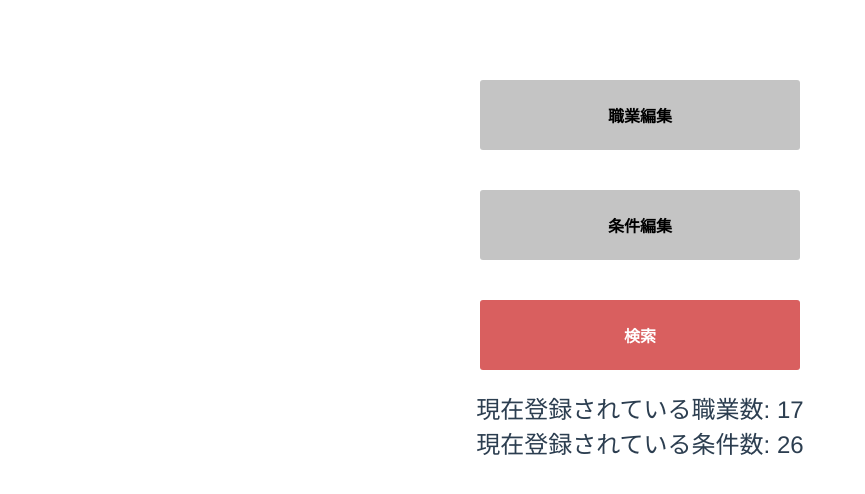
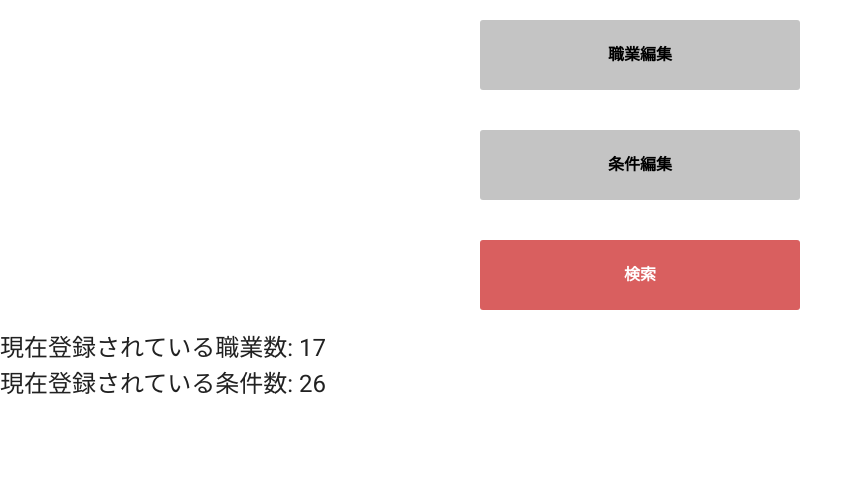
Before and after one commit to ItoNano/retty_search, a Vue app: page / in a window 1280 px wide. Shown: the top 494 px of the page, without its empty margins (0-865 px from the left). Built offline with nearby package versions, Linux system fonts and the light colour scheme.

Commit message:
vuetify導入

```diff
--- a/package.json
+++ b/package.json
@@ -13,7 +13,8 @@
     "@fortawesome/vue-fontawesome": "^0.1.10",
     "core-js": "^3.6.5",
     "vue": "^2.6.11",
-    "vue-router": "^3.3.4"
+    "vue-router": "^3.3.4",
+    "vuetify": "^2.2.11"
   },
   "devDependencies": {
     "@vue/cli-plugin-babel": "^4.4.0",
@@ -23,8 +24,11 @@
     "eslint": "^6.7.2",
     "eslint-plugin-vue": "^6.2.2",
     "node-sass": "^4.14.1",
+    "sass": "^1.19.0",
     "sass-loader": "^9.0.1",
+    "vue-cli-plugin-vuetify": "^2.0.6",
     "vue-template-compiler": "^2.6.11",
+    "vuetify-loader": "^1.3.0",
     "vuex": "^3.5.1"
   },
   "eslintConfig": {
--- a/public/index.html
+++ b/public/index.html
@@ -6,6 +6,8 @@
     <meta name="viewport" content="width=device-width,initial-scale=1.0">
     <link rel="icon" href="<%= BASE_URL %>favicon.ico">
     <title><%= htmlWebpackPlugin.options.title %></title>
+    <link rel="stylesheet" href="https://fonts.googleapis.com/css?family=Roboto:100,300,400,500,700,900">
+    <link rel="stylesheet" href="https://cdn.jsdelivr.net/npm/@mdi/font@latest/css/materialdesignicons.min.css">
   </head>
   <body>
     <noscript>
--- a/src/App.vue
+++ b/src/App.vue
@@ -1,7 +1,7 @@
 <template>
-  <div id="app">
+  <v-app>
     <router-view/>
-  </div>
+  </v-app>
 </template>
 
 <script>
@@ -14,12 +14,4 @@
 </script>
 
 <style>
-#app {
-  font-family: Avenir, Helvetica, Arial, sans-serif;
-  -webkit-font-smoothing: antialiased;
-  -moz-osx-font-smoothing: grayscale;
-  text-align: center;
-  color: #2c3e50;
-  margin-top: 60px;
-}
 </style>
--- a/src/main.js
+++ b/src/main.js
@@ -7,6 +7,7 @@
 import { library } from '@fortawesome/fontawesome-svg-core'
 import { fas } from '@fortawesome/free-solid-svg-icons'
 import { FontAwesomeIcon } from '@fortawesome/vue-fontawesome'
+import vuetify from './plugins/vuetify';
 
 library.add(fas)
 
@@ -17,5 +18,6 @@
 new Vue({
   store,
   router,
-  render: h => h(App),
+  vuetify,
+  render: h => h(App)
 }).$mount('#app')
--- /dev/null
+++ b/src/plugins/vuetify.js
@@ -0,0 +1,7 @@
+import Vue from 'vue';
+import Vuetify from 'vuetify/lib';
+
+Vue.use(Vuetify);
+
+export default new Vuetify({
+});
--- /dev/null
+++ b/vue.config.js
@@ -0,0 +1,5 @@
+module.exports = {
+  "transpileDependencies": [
+    "vuetify"
+  ]
+}
```
Also changed, not shown: src/assets/logo.svg (added), 1 other file (tests, documents, lock files or other folders).
